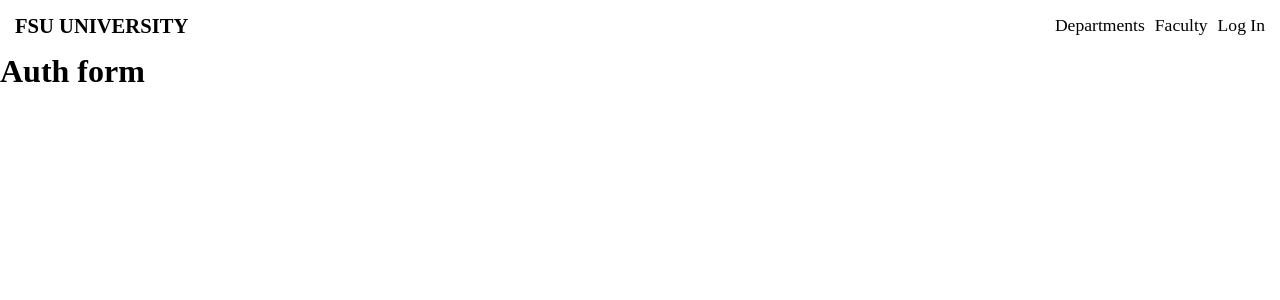
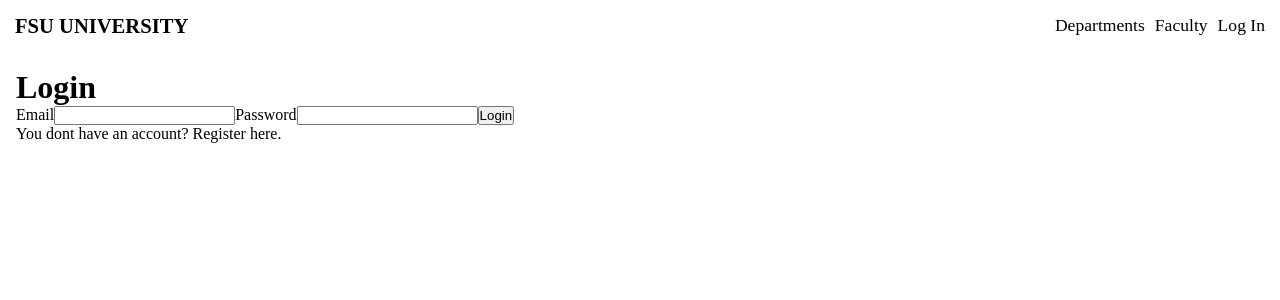
Before and after one commit to castaneda-ed/frontend-fsu, a React (Vite) app: page /login in a window 1280 px wide. Shown: the top 300 px of the page. Built offline with nearby package versions, Linux system fonts and the light colour scheme.

Commit message:
log in and log out working correctly

```diff
--- a/src/features/account/AuthForm.jsx
+++ b/src/features/account/AuthForm.jsx
@@ -1,3 +1,64 @@
+import { useState } from "react";
+import { useLoginMutation, useRegisterMutation } from "../../store/authSlice";
+import { useNavigate } from "react-router-dom";
+
 export default function AuthForm() {
-  return <h1>Auth form</h1>;
+  const navigate = useNavigate();
+
+  // state for swaping between log in info or register info
+  const [isLogin, setIsLogin] = useState(true);
+  const authAction = isLogin ? "Login" : "Register";
+  const altCopy = isLogin
+    ? "You dont have an account? Register here."
+    : "Already have an account? Login here.";
+
+  const [login, { error: loginError }] = useLoginMutation();
+  const [register, { error: registerError }] = useRegisterMutation();
+
+  //controlled state fromt the form
+  const [email, setEmail] = useState("");
+  const [password, setPassword] = useState("");
+
+  const handleAuth = async (event) => {
+    event.preventDefault();
+
+    const logOrReg = isLogin ? login : register;
+    const credentials = { username: email, password };
+
+    try {
+      await logOrReg(credentials).unwrap();
+      navigate("/");
+    } catch (error) {
+      console.error(error);
+    }
+  };
+  return (
+    <main>
+      <h1>{authAction}</h1>
+      <form onSubmit={handleAuth}>
+        <label>
+          Email
+          <input
+            type="email"
+            value={email}
+            onChange={(event) => setEmail(event.target.value)}
+            autoComplete="email"
+          />
+        </label>
+        <label>
+          Password
+          <input
+            type="password"
+            value={password}
+            onChange={(event) => setPassword(event.target.value)}
+            autoComplete="current-password"
+          />
+        </label>
+        <button>{authAction}</button>
+      </form>
+      <a href="#" onClick={() => setIsLogin(!isLogin)}>
+        {altCopy}
+      </a>
+    </main>
+  );
 }
--- a/src/features/departments/DepartmentList.jsx
+++ b/src/features/departments/DepartmentList.jsx
@@ -7,7 +7,7 @@ import "./DepartmentList.css";
 // Function that renders a list of all departments
 export default function DepartmentList() {
   const { data: departments, isLoading } = useGetDepartmentsQuery();
-
+  console.log(departments);
   const [filter, setFilter] = useState("");
   const searchRegex = new RegExp(filter, "i");
 
--- a/src/features/faculty/ProfessorList.jsx
+++ b/src/features/faculty/ProfessorList.jsx
@@ -5,8 +5,6 @@ import { useGetFacultyQuery } from "../../store/facultySlice";
 // Function that renders a list of all departments
 export default function ProfessorList() {
   const { data: professors, isLoading } = useGetFacultyQuery();
-
-  console.log(professors);
 
   const [filter, setFilter] = useState("");
   const searchRegex = new RegExp(filter, "i");
--- a/src/store/authSlice.js
+++ b/src/store/authSlice.js
@@ -7,11 +7,11 @@ const authApi = api.injectEndpoints({
   endpoints: (builder) => ({
     register: builder.mutation({
       query: (credentials) => ({
-        url: "/register",
+        url: "/users/register",
         method: "POST",
         body: credentials,
       }),
-      transformErrorResponse: (response) => response.data.message,
+      transformErrorResponse: (response) => response,
       invalidatesTags: ["User"],
     }),
     login: builder.mutation({
@@ -20,7 +20,7 @@ const authApi = api.injectEndpoints({
         method: "POST",
         body: credentials,
       }),
-      transformErrorResponse: (response) => response.data.message,
+      transformErrorResponse: (response) => response,
       invalidatesTags: ["User"],
     }),
   }),
```
